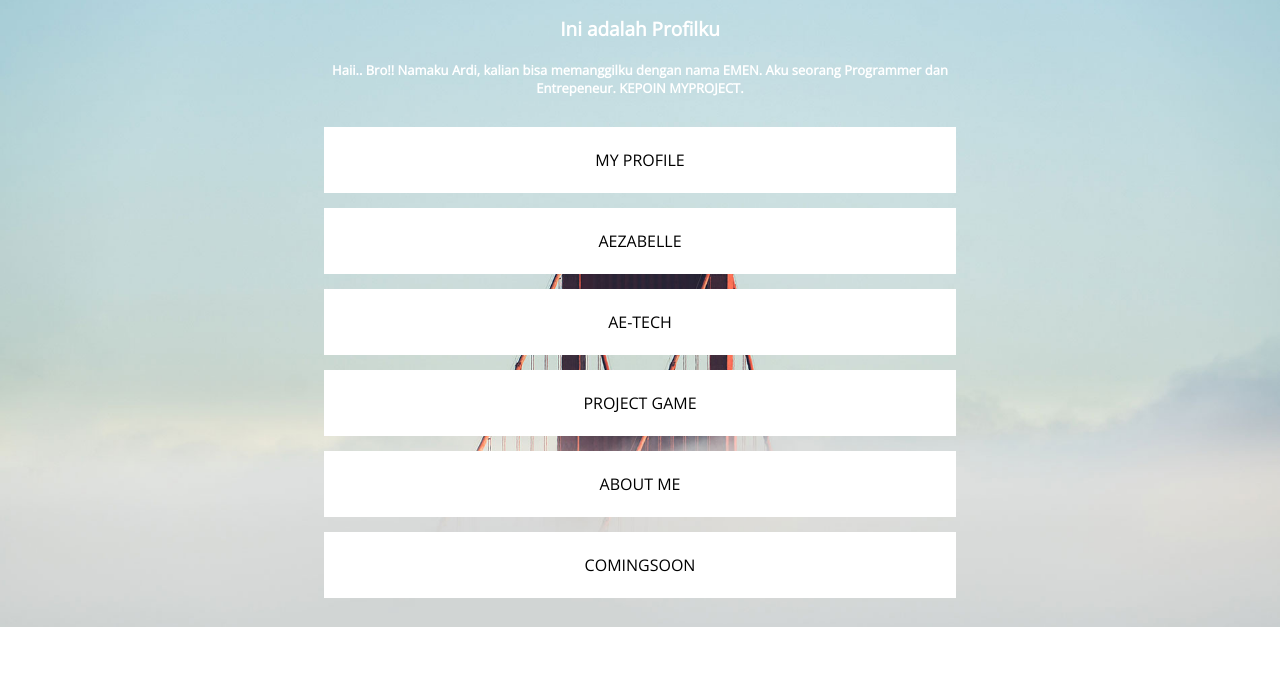
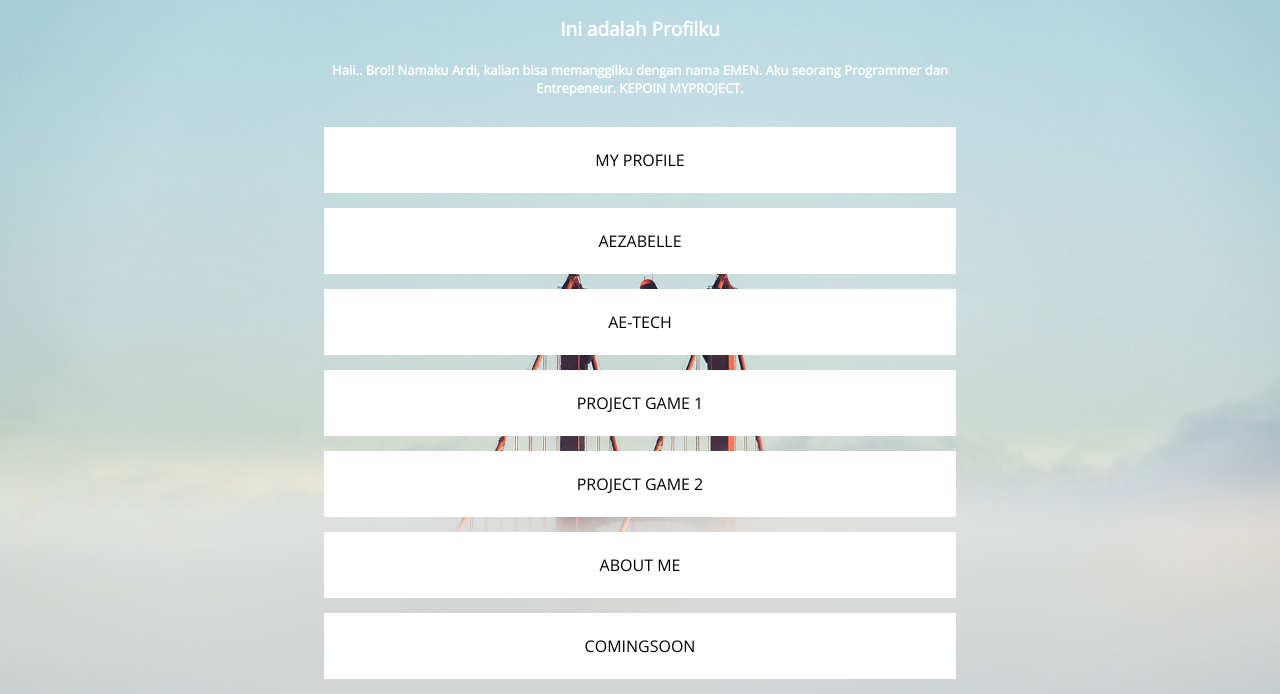
Before and after one commit to ardiemen/link, a plain HTML site: page index.html in a window 1280 px wide. Shown: the part 173-867 px from the top of the page. Before the commit the page ends 800 px from the top, so only its background shows below. Drawn offline with nearby package versions, Linux system fonts and the light colour scheme.

Commit message:
Update index.html

```diff
--- a/index.html
+++ b/index.html
@@ -48,7 +48,14 @@
             <div class="sub-sec ">
                 <a href="https://ardiemen.github.io/game/">
                     <div class="inner-link ">
-                        PROJECT GAME
+                        PROJECT GAME 1
+                    </div>
+                </a>
+            </div>
+             <div class="sub-sec ">
+                <a href="https://ardiemen.github.io/game2/">
+                    <div class="inner-link ">
+                        PROJECT GAME 2
                     </div>
                 </a>
             </div>
```
